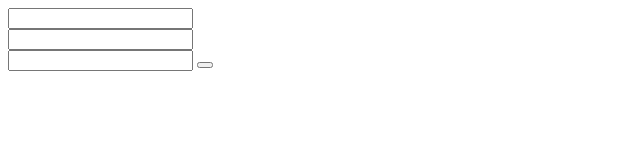
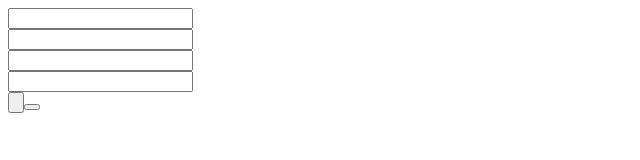
Before and after one commit to pperillav/Laboratorio_1, a plain HTML site: page index.html in a window 1280 px wide. Shown: the whole page, without its empty margins (0-640 px from the left). Drawn offline with Linux system fonts and the light colour scheme.

Commit message:
v7_8_3_2023

```diff
--- a/index.html
+++ b/index.html
@@ -10,8 +10,10 @@
   <form>
         <input type="text" id="x"/><br>
         <input type="text" id="y"/><br>
-        <input type="text" id="z"/>
-        <button type="button" value="Aceptar" onclick="media()" />
+        <input type="text" id="z"/><br>
+        <input type="text" id="resultado"><br>
+        <button type="button" value="Media" onclick="media()" /><br>
+        <button type="button" value="Tiempo Final" onclick="calcular_tiempo()" />
   </form>
 </body>
 </html>
--- a/programa.js
+++ b/programa.js
@@ -52,3 +52,16 @@ function media(){
     return promedio;
 
 }
+
+function calcular_tiempo(){
+
+    let v1 = parseInt(document.getElementById('x').value)
+    let v2 = parseInt(document.getElementById('y').value)
+    let d = parseInt(document.getElementById('z').value)
+
+    let t = d/(v1-v2)
+    let tf = t*60
+    let resultado = document.getElementById('resultado');
+    resultado.value = tf
+    return tf;
+}
```
